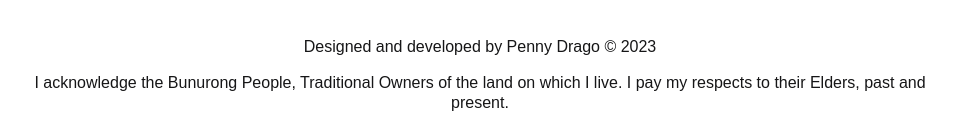
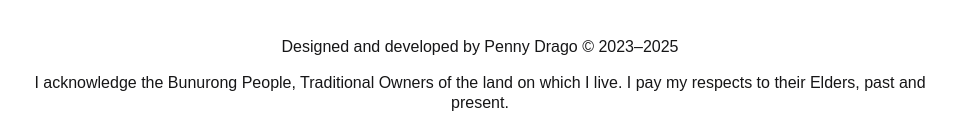
Before and after one commit to pennydrago/prd-portfolio, a plain HTML site: page blog.html in a window 1280 px wide. Shown: the part 6794-6921 px from the top of the page, without its empty margins (160-1118 px from the left). Drawn offline with Linux system fonts and the light colour scheme.

Commit message:
update current year in footer

```diff
--- a/blog.html
+++ b/blog.html
@@ -175,7 +175,7 @@
   <!-- Footer -->
   <footer>
     <div class="container">
-      <p class="line-space">Designed and developed by Penny Drago &copy; 2023</p>
+      <p class="line-space">Designed and developed by Penny Drago &copy; 2023&ndash;2025</p>
       <p>I acknowledge the Bunurong People, Traditional Owners of the land on which I live. I pay my respects to their Elders, past and present.</p>
     </div>
   </footer>
```
Also changed, not shown: index.html (+1 -1 lines), uidesignchallenge1.html (+1 -1 lines), uidesignchallenge2.html (+1 -1 lines), uidesigntasks.html (+1 -1 lines), uiportfolio.html (+1 -1 lines), uxproject.html (+1 -1 lines).
